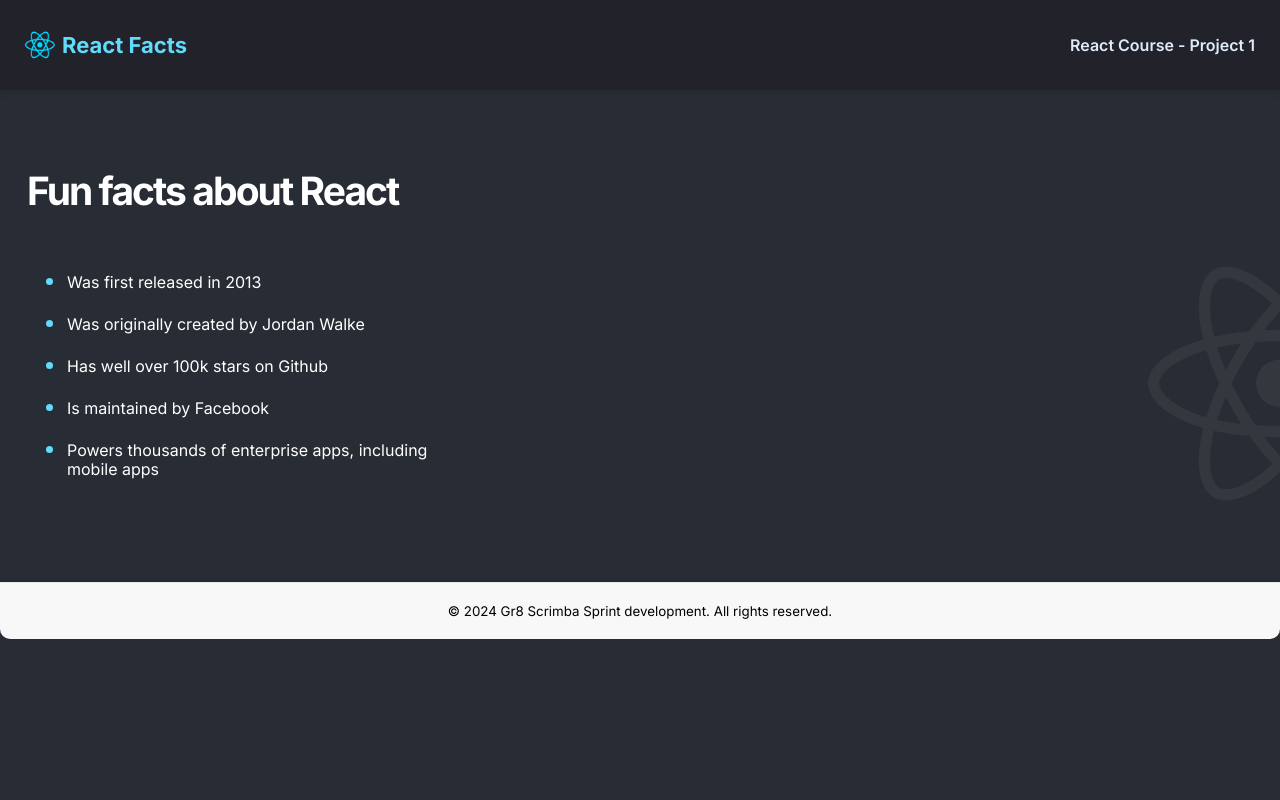
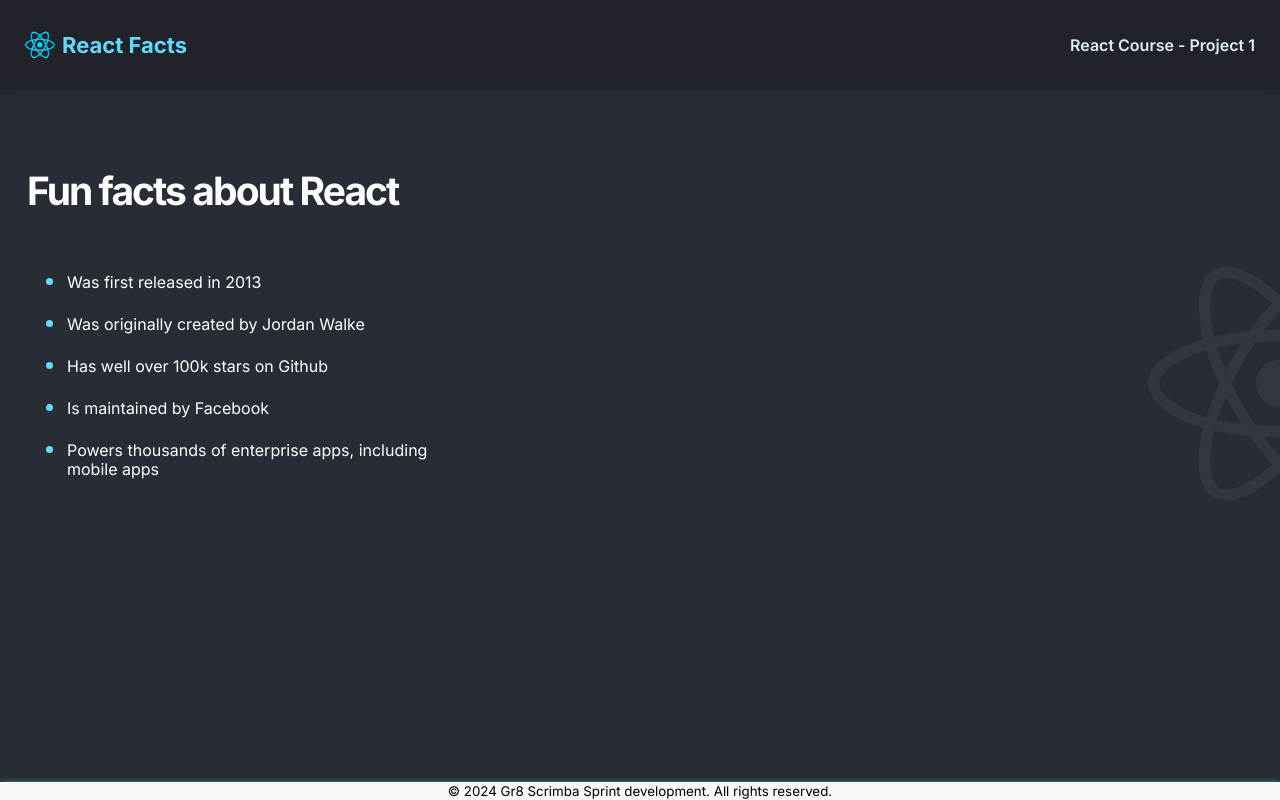
Before and after one commit to staceyjo/React-Info-SIte.Scrimba, a React (Vite) app: page / in a window 1280 px wide. Built offline with nearby package versions, Linux system fonts and the light colour scheme.

Commit message:
fixed footer

```diff
--- a/style.css
+++ b/style.css
@@ -73,11 +73,11 @@ nav {
 }
 
 .footer {
+  position: absolute;
+  bottom: 0;
+  width: 100%;
   text-align: center;
-  padding: 20px;
+  padding: 1px;
   background-color: #f8f8f8;
-  border-top: 1px solid #e7e7e7;
-  border-radius: 0 0 10px 10px;
-  box-shadow: 0 -2px 4px rgba(0, 0, 0, 0.1);
-  margin-top: auto;
+  box-shadow: 1px 2px 6px rgba(97, 218, 251, 1);
 }
```
